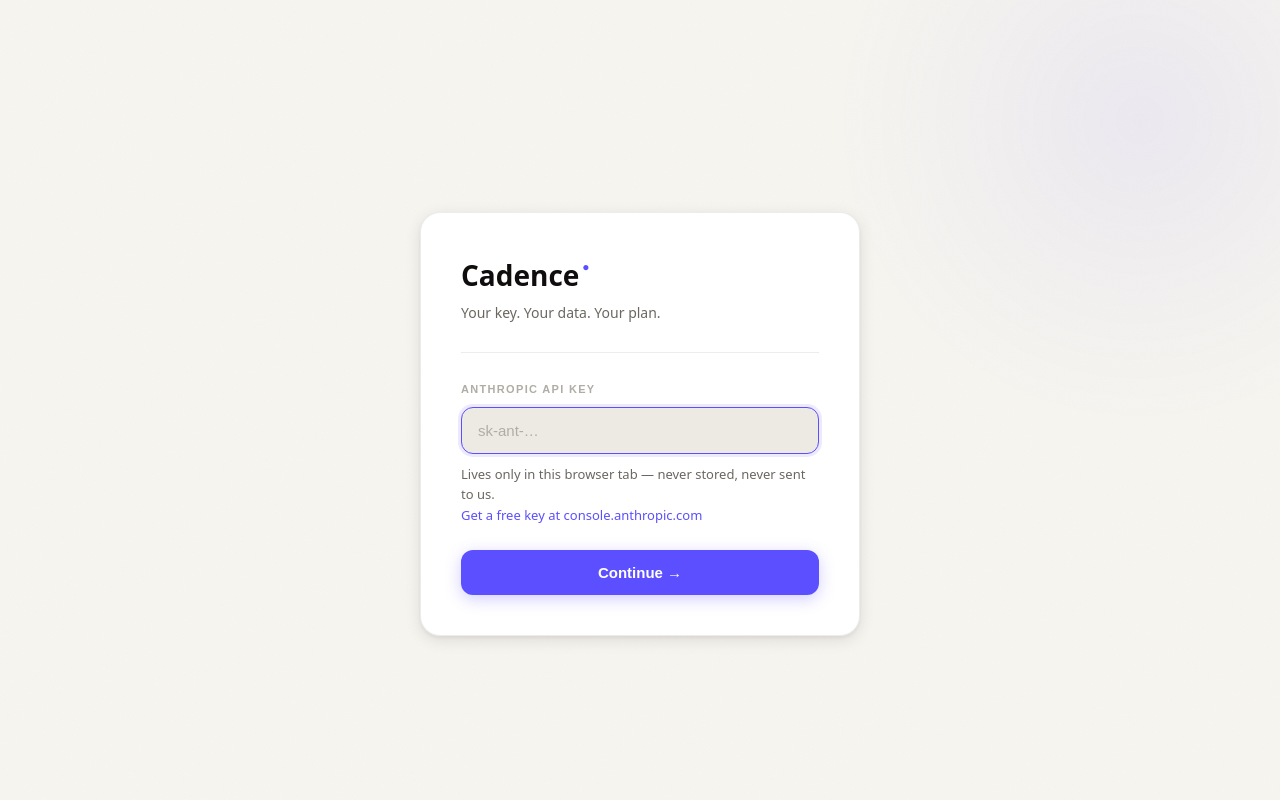
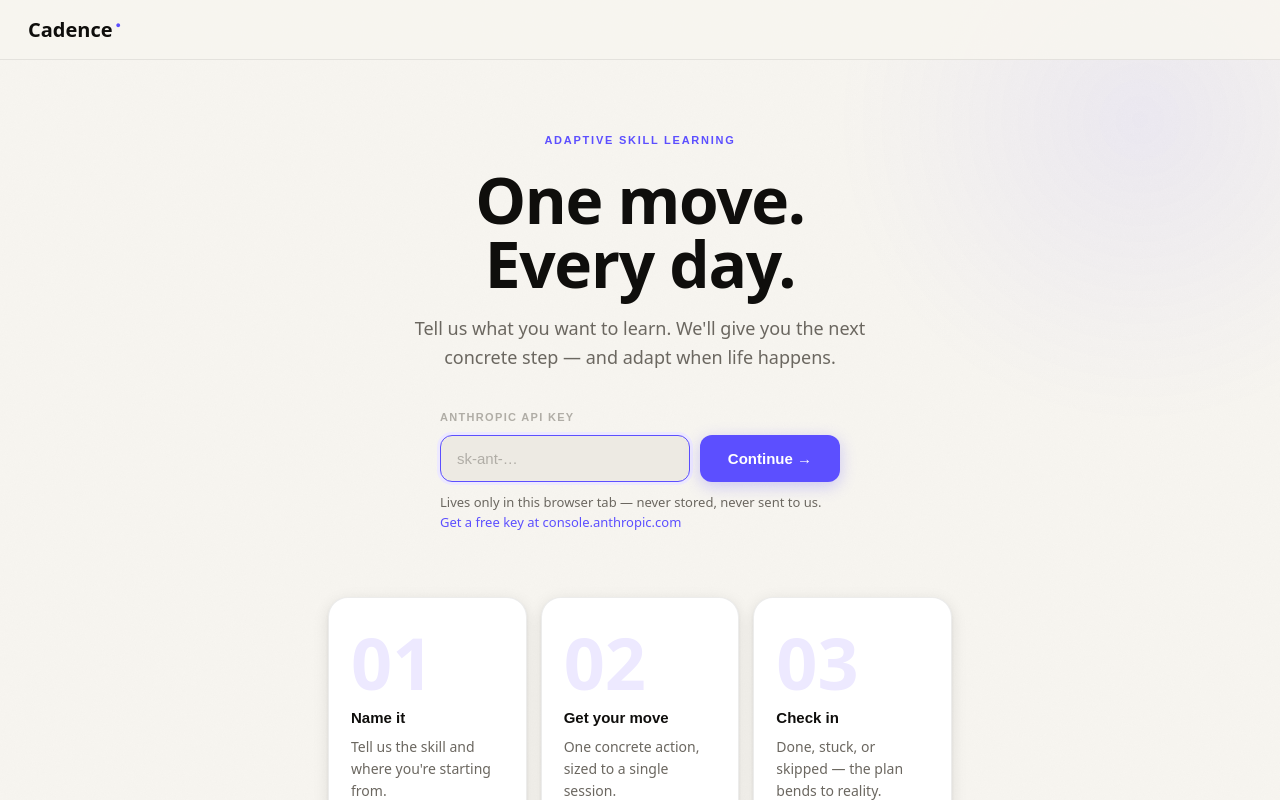
Before and after one commit to gursharan-brar/Cadence-2026, a plain HTML site: page index.html in a window 1280 px wide. Drawn offline with Linux system fonts and the light colour scheme; a web font is replaced by a local one.

Commit message:
Merge key entry into home screen — no separate key-only page

```diff
--- a/index.html
+++ b/index.html
@@ -196,31 +196,14 @@ html, body {
 .screen-enter { animation: sIn  300ms cubic-bezier(0.2,0.9,0.2,1) both; }
 .screen-exit  { animation: sOut 180ms ease-in forwards; pointer-events:none; }
 
-/* ══════════════════════════════
-   SCREEN 0 — KEY ENTRY
-══════════════════════════════ */
-.screen-key {
-  display: flex; align-items: center; justify-content: center;
-  min-height: 100vh; padding: 24px;
-}
-
-.key-card { width: 100%; max-width: 440px; padding: 40px; }
-
-.key-wordmark {
-  font-family: 'Clash Display', system-ui, sans-serif;
-  font-size: 28px; font-weight: 700; color: var(--ink);
-  display: inline-flex; align-items: flex-start; gap: 3px;
-  margin-bottom: 4px;
-}
-.key-wordmark .dot { color: var(--accent); font-size: 12px; line-height: 2.4; }
-
-.key-tagline { font-size: 14px; color: var(--ink-mid); margin-bottom: 28px; }
-
-.key-rule { border: none; border-top: 1px solid var(--border); margin-bottom: 28px; }
-
 .key-helper { font-size: 13px; color: var(--ink-mid); margin-top: 10px; line-height: 1.6; }
 .key-helper a { color: var(--accent); text-decoration: none; }
 .key-helper a:hover { text-decoration: underline; }
+
+/* Inline key input on home */
+.home-key-section { max-width: 400px; margin: 0 auto 8px; text-align: left; }
+.home-key-row { display: flex; gap: 10px; align-items: stretch; }
+.home-key-row .input-base { flex: 1; }
 
 /* ══════════════════════════════
    SCREEN 1 — HOME
@@ -699,7 +682,7 @@ function mkHeader(mode, skill) {
     ? `<span class="header-day" id="h-day">Day ${skill.day} of ~${skill.target}</span>
        <button class="btn-link" id="h-hist" title="History">${IC.hist} History</button>
        <button class="btn-link" id="h-chkey">Change key</button>`
-    : `<button class="btn-link" id="h-chkey">Change key</button>`;
+    : (SS.key() ? `<button class="btn-link" id="h-chkey">Change key</button>` : '');
 
   return `<header class="app-header"><div>${left}</div><div class="header-right">${right}</div></header>`;
 }
@@ -708,58 +691,23 @@ function wireHeader(el) {
   const chkey = el.querySelector('#h-chkey');
   if (chkey) chkey.addEventListener('click', () => {
     sessionStorage.removeItem('cadence_key');
-    showScreen('key');
+    showScreen('home');
   });
   const hist = el.querySelector('#h-hist');
   if (hist) hist.addEventListener('click', () => showScreen('history'));
 }
 
 /* ══════════════════════════════
-   SCREEN 0 — KEY ENTRY
+   SCREEN 0/1 — HOME (+ key entry)
 ══════════════════════════════ */
 
 const SCREENS = {};
 
-SCREENS.key = function(el, opts={}) {
+SCREENS.home = function(el, opts={}) {
+  skills = SS.load();
+  const hasKey = !!SS.key();
+  const has = skills.length > 0;
   const err = opts.error || '';
-  el.innerHTML = `
-    <div class="screen-key">
-      <div class="card key-card">
-        <div class="key-wordmark">Cadence<span class="dot">●</span></div>
-        <div class="key-tagline">Your key. Your data. Your plan.</div>
-        <hr class="key-rule">
-        <div class="err-box${err?' show':''}" id="ke" style="margin-bottom:16px">${esc(err)}</div>
-        <label class="field-label" for="ki">Anthropic API Key</label>
-        <input class="input-base" type="password" id="ki" placeholder="sk-ant-…" autocomplete="off" spellcheck="false">
-        <p class="key-helper">
-          Lives only in this browser tab — never stored, never sent to us.<br>
-          <a href="https://console.anthropic.com" target="_blank" rel="noopener">Get a free key at console.anthropic.com</a>
-        </p>
-        <button class="btn-primary" id="kgo" style="width:100%;margin-top:24px">Continue →</button>
-      </div>
-    </div>`;
-
-  const inp = el.querySelector('#ki');
-  const btn = el.querySelector('#kgo');
-  inp.focus();
-
-  function go() {
-    const v = inp.value.trim();
-    if (!v) { inp.focus(); return; }
-    sessionStorage.setItem('cadence_key', v);
-    showScreen('home');
-  }
-  btn.addEventListener('click', go);
-  inp.addEventListener('keydown', e => { if (e.key==='Enter') go(); });
-};
-
-/* ══════════════════════════════
-   SCREEN 1 — HOME
-══════════════════════════════ */
-
-SCREENS.home = function(el) {
-  skills = SS.load();
-  const has = skills.length > 0;
 
   const scards = skills.map((s,i) => `
     <div class="card hoverable skill-card" data-i="${i}" role="button" tabindex="0">
@@ -770,21 +718,28 @@ SCREENS.home = function(el) {
       <div class="sc-cta">Continue →</div>
     </div>`).join('');
 
-  el.innerHTML = `
-    ${mkHeader('home')}
-    <div class="home-body">
-      <div class="home-hero">
-        <div class="home-overline">Adaptive Skill Learning</div>
-        <h1 class="home-headline">One move.<br>Every day.</h1>
-        <p class="home-sub">Tell us what you want to learn. We'll give you the next concrete step — and adapt when life happens.</p>
+  const heroCTA = hasKey ? `
     <button class="btn-primary home-cta" id="ns">Start a new skill →</button>
     <div class="trust-row">
       <span>🔒 Key stays in your tab</span><span class="trust-sep">·</span>
       <span>⚡ First move in 20 seconds</span><span class="trust-sep">·</span>
       <span>↩ Adapts when you get stuck</span>
     </div>
+  ` : `
+    <div class="home-key-section">
+      <div class="err-box${err?' show':''}" id="ke" style="margin-bottom:12px">${esc(err)}</div>
+      <label class="field-label" for="ki">Anthropic API Key</label>
+      <div class="home-key-row">
+        <input class="input-base" type="password" id="ki" placeholder="sk-ant-…" autocomplete="off" spellcheck="false">
+        <button class="btn-primary" id="kgo">Continue →</button>
       </div>
-      ${has ? `
+      <p class="key-helper">Lives only in this browser tab — never stored, never sent to us.
+        <a href="https://console.anthropic.com" target="_blank" rel="noopener">Get a free key at console.anthropic.com</a>
+      </p>
+    </div>
+  `;
+
+  const below = (hasKey && has) ? `
     <div class="skills-section">
       <div class="section-eyebrow">Pick up where you left off</div>
       <div class="skills-grid">${scards}</div>
@@ -797,17 +752,42 @@ SCREENS.home = function(el) {
         <div class="card hiw-card"><div class="hiw-num">03</div><div class="hiw-title">Check in</div><div class="hiw-desc">Done, stuck, or skipped — the plan bends to reality.</div></div>
       </div>
     </div>
-      `}
+  `;
+
+  el.innerHTML = `
+    ${mkHeader('home')}
+    <div class="home-body">
+      <div class="home-hero">
+        <div class="home-overline">Adaptive Skill Learning</div>
+        <h1 class="home-headline">One move.<br>Every day.</h1>
+        <p class="home-sub">Tell us what you want to learn. We'll give you the next concrete step — and adapt when life happens.</p>
+        ${heroCTA}
+      </div>
+      ${below}
     </div>`;
 
   wireHeader(el);
+
+  if (hasKey) {
     el.querySelector('#ns').addEventListener('click', () => showScreen('calibrate'));
-
     el.querySelectorAll('.skill-card').forEach(card => {
       const open = () => { currentIdx = +card.dataset.i; showScreen('loop'); };
       card.addEventListener('click', open);
       card.addEventListener('keydown', e => { if (e.key==='Enter'||e.key===' ') { e.preventDefault(); open(); }});
     });
+  } else {
+    const inp = el.querySelector('#ki');
+    const btn = el.querySelector('#kgo');
+    inp.focus();
+    function go() {
+      const v = inp.value.trim();
+      if (!v) { inp.focus(); return; }
+      sessionStorage.setItem('cadence_key', v);
+      showScreen('home');
+    }
+    btn.addEventListener('click', go);
+    inp.addEventListener('keydown', e => { if (e.key==='Enter') go(); });
+  }
 };
 
 /* ══════════════════════════════
@@ -1219,7 +1199,7 @@ Give the single next move.`
 
   if (res.status===401) {
     sessionStorage.removeItem('cadence_key');
-    showScreen('key', {error:'Invalid key — double-check and try again.'});
+    showScreen('home', {error:'Invalid key — double-check and try again.'});
     return null;
   }
   if (!res.ok) throw new Error(`API error ${res.status} — please try again.`);
@@ -1247,7 +1227,7 @@ Give the single next move.`
 
 (function boot() {
   skills = SS.load();
-  showScreen(SS.key() ? 'home' : 'key');
+  showScreen('home');
 })();
 </script>
 </body>
```
Lines whose indentation alone changed are shown as unchanged.
